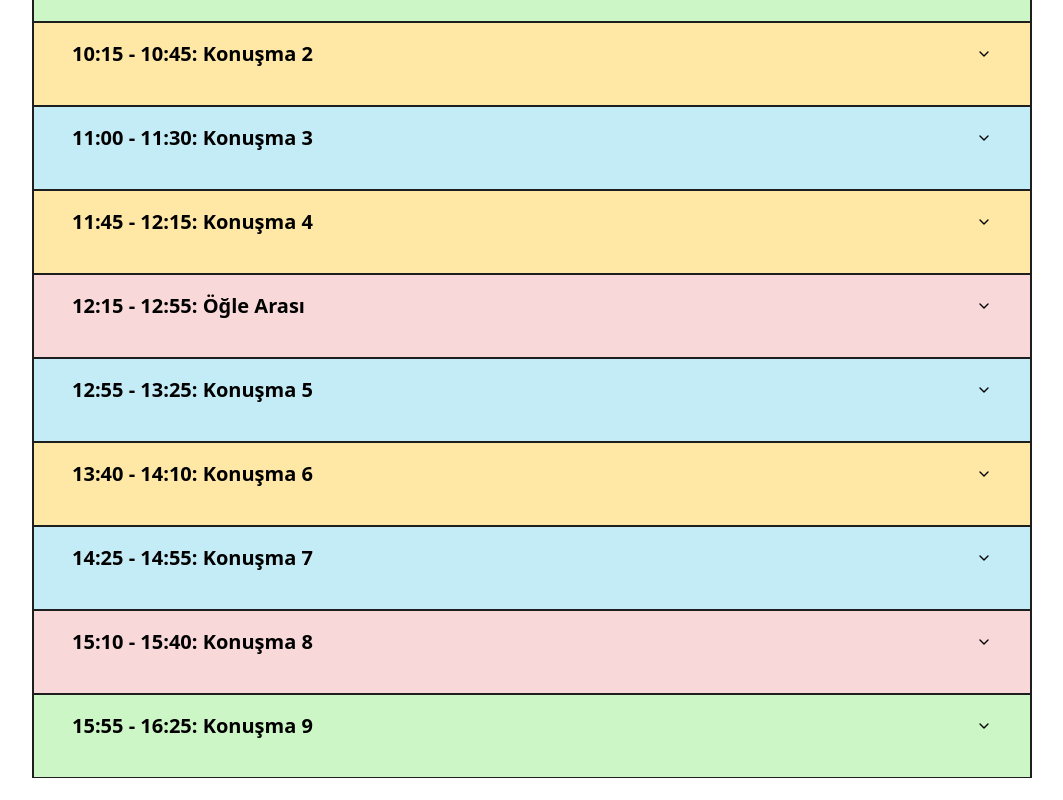
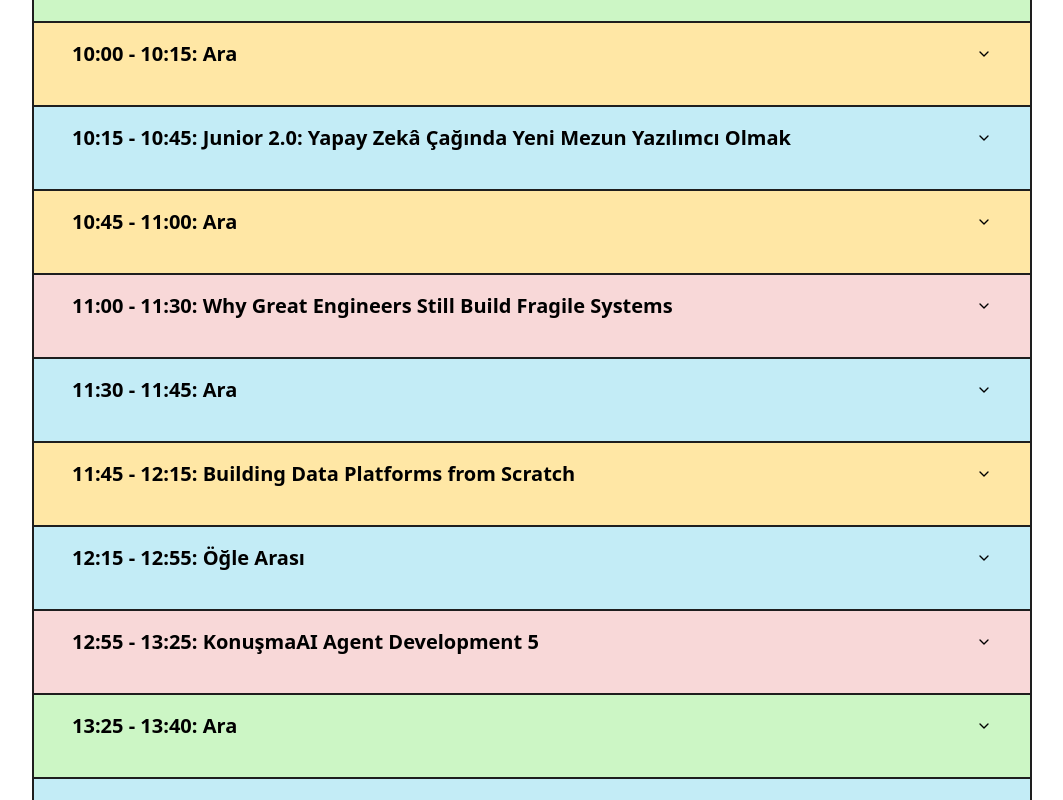
Before and after one commit to gdgantalya/devfest25, a React (Vite) app: page / in a window 1280 px wide. Shown: the part 3180-3980 px from the top of the page, without its empty margins (108-1171 px from the left). Built offline with nearby package versions, Linux system fonts and the light colour scheme.

Commit message:
refactored Agenda part.

```diff
--- a/src/components/agenda/page.jsx
+++ b/src/components/agenda/page.jsx
@@ -40,27 +40,49 @@ export default function Agenda() {
       details: ["Ana Salon"],
     },
     {
-      activity: "Konuşma 1",
+      activity: "Integrating Gemma into RAG Pipelines",
       time: "09:30 - 10:00",
-      title: ["Konuşma 1"],
+      title: ["Rümeysa Kara"],
+      subtitle: ["Data Scientist, Google Developer Expert for AI/ML, Yepaş"],
       details: ["Ana Salon"],
     },
     {
-      activity: "Konuşma 2",
-      time: "10:15 - 10:45",
-      title: ["Konuşma 2"],
+      activity: "Ara",
+      time: "10:00 - 10:15",
+      title: ["Ara"],
       details: ["Ana Salon"],
     },
     {
-      activity: "Konuşma 3",
-      time: "11:00 - 11:30",
-      title: ["Konuşma 3"],
+      activity: "Junior 2.0: Yapay Zekâ Çağında Yeni Mezun Yazılımcı Olmak",
+      time: "10:15 - 10:45",
+      title: ["Ugur Umutluoğlu"],
+      subtitle: ["Founder, Talentops"],
       details: ["Ana Salon"],
     },
     {
-      activity: "Konuşma 4",
+      activity: "Ara",
+      time: "10:45 - 11:00",
+      title: ["Ara"],
+      details: ["Ana Salon"],
+    },
+    {
+      activity: "Why Great Engineers Still Build Fragile Systems",
+      time: "11:00 - 11:30",
+      title: ["Alper Hankendi"],
+      subtitle: ["Head of Technology, Hepsiburada"],
+      details: ["Ana Salon"],
+    },
+    {
+      activity: "Ara",
+      time: "11:30 - 11:45",
+      title: ["Ara"],
+      details: ["Ana Salon"],
+    },
+    {
+      activity: "Building Data Platforms from Scratch",
       time: "11:45 - 12:15",
-      title: ["Konuşma 4"],
+      title: ["Halil İbrahim Yıldırım"],
+      subtitle: ["Head of Data, Data & AI Leader, ex: TOM, Getir"],
       details: ["Ana Salon"],
     },
     {
@@ -70,33 +92,49 @@ export default function Agenda() {
       details: ["Ana Salon"],
     },
     {
-      activity: "Konuşma 5",
+      activity: "KonuşmaAI Agent Development 5",
       time: "12:55 - 13:25",
-      title: ["Konuşma 5"],
+      title: ["Emre Savcı"],
+      subtitle: ["Tech Lead / Staff Engineer, Trendyol Group"],
       details: ["Ana Salon"],
     },
     {
-      activity: "Konuşma 6",
-      time: "13:40 - 14:10",
-      title: ["Konuşma 6"],
+      activity: "Ara",
+      time: "13:25 - 13:40",
+      title: ["Ara"],
       details: ["Ana Salon"],
     },
     {
-      activity: "Konuşma 7",
-      time: "14:25 - 14:55",
-      title: ["Konuşma 7"],
+      activity: "Being Developer at AI Era",
+      time: "13:40 - 14:10",
+      title: ["Semih Kışlar"],
+      subtitle: ["Tech Culture & AI Enablement Manager, Teknasyon"],
       details: ["Ana Salon"],
     },
     {
-      activity: "Konuşma 8",
-      time: "15:10 - 15:40",
-      title: ["Konuşma 8"],
+      activity: "Ara",
+      time: "14:10 - 14:25",
+      title: ["Ara"],
       details: ["Ana Salon"],
     },
     {
-      activity: "Konuşma 9",
-      time: "15:55 - 16:25",
-      title: ["Konuşma 9"],
+      activity: "The Courage to git push --force on a Friday: The Art of Writing Non-Fragile Code",
+      time: "14:25 - 14:55",
+      title: ["Evren Tan"],
+      subtitle: ["Senior Software Development Manager, Sahibinden"],
+      details: ["Ana Salon"],
+    },
+    {
+      activity: "Ara",
+      time: "14:55 - 15:10",
+      title: ["Ara"],
+      details: ["Ana Salon"],
+    },
+    {
+      activity: "Create, Swap, Share: Real-Time AI Features with Flutter",
+      time: "15:10 - 15:40",
+      title: ["Gizem Malçok"],
+      subtitle: ["Founder, Senior Flutter Developer, Freesia AI"],
       details: ["Ana Salon"],
     },
   ];
@@ -153,6 +191,11 @@ export default function Agenda() {
                                 {titles}
                               </p>
                             ))}
+                            {item.subtitle && (
+                              <p className="text-sm text-gray-500 mt-[1px] border-b border-black pb-1">
+                                {item.subtitle}
+                              </p>
+                            )}
                           </div>
                         )}
                         {item.details && (
```
